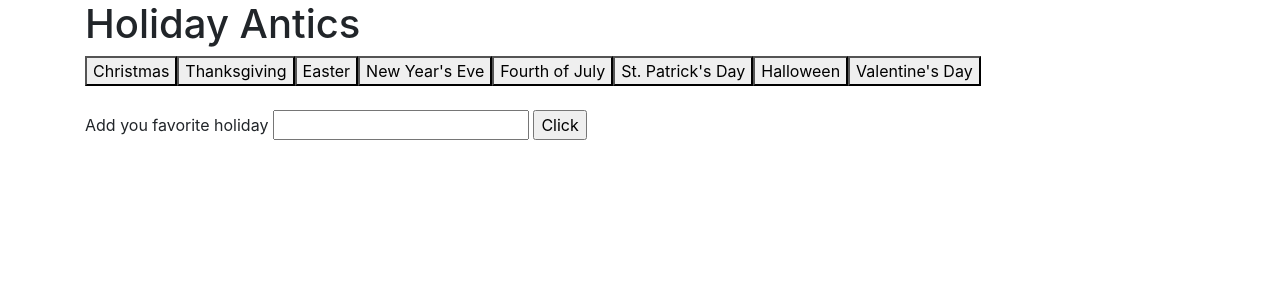
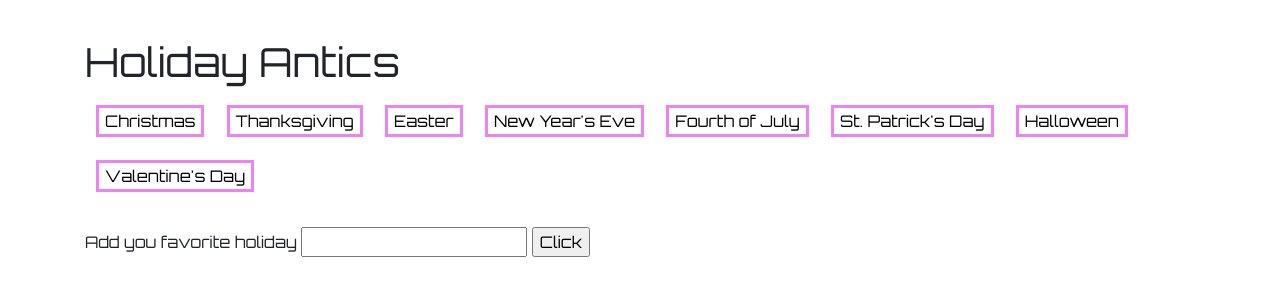
Before and after one commit to whitney227/GifTastic, a plain HTML site: page index.html in a window 1280 px wide. Drawn offline with nearby package versions, Linux system fonts and the light colour scheme.

Commit message:
started styling

```diff
--- /dev/null
+++ b/assests/style.css
@@ -0,0 +1,10 @@
+.container{
+    font-family: 'Orbitron', sans-serif;
+    margin-top: 3%;
+}
+.buttonClass{
+    background-color : white;
+    color: black;
+    border: 3px solid violet;
+    margin: 1%;
+};
--- a/index.html
+++ b/index.html
@@ -4,7 +4,9 @@
 <head>
   <meta charset="utf-8">
   <meta name="viewport" content="width=device-width, initial-scale=1.0">
+  <link rel="stylesheet" href="assests/style.css">
   <link rel="stylesheet" href="https://stackpath.bootstrapcdn.com/bootstrap/4.3.1/css/bootstrap.min.css" integrity="sha384-ggOyR0iXCbMQv3Xipma34MD+dH/1fQ784/j6cY/iJTQUOhcWr7x9JvoRxT2MZw1T" crossorigin="anonymous">
+  <link href="https://fonts.googleapis.com/css?family=Orbitron" rel="stylesheet">
   <title>Holiday GIFS</title>
 </head>
 
```
